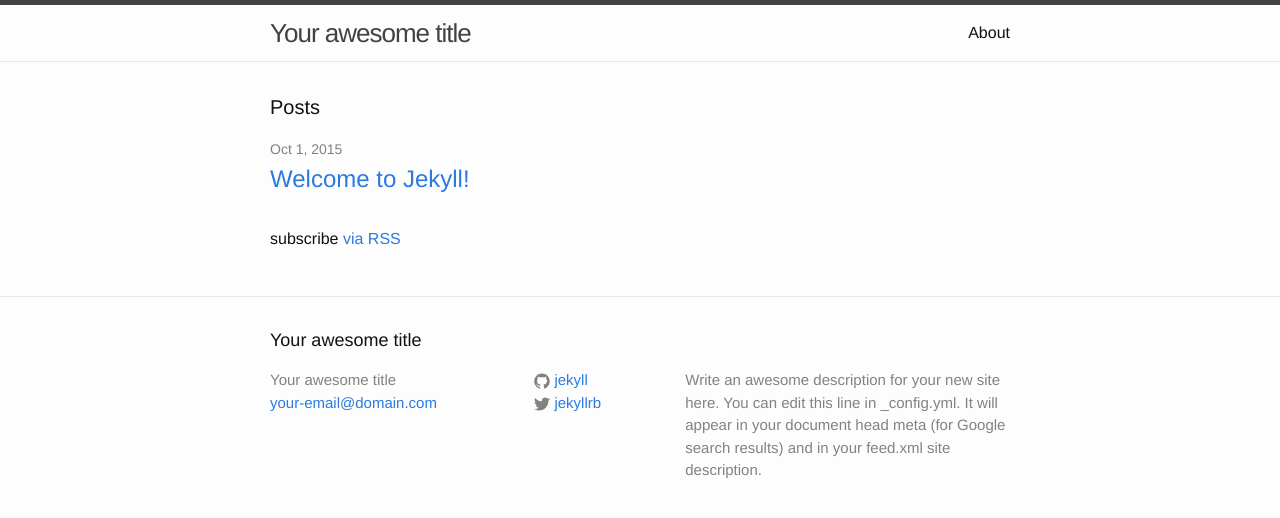
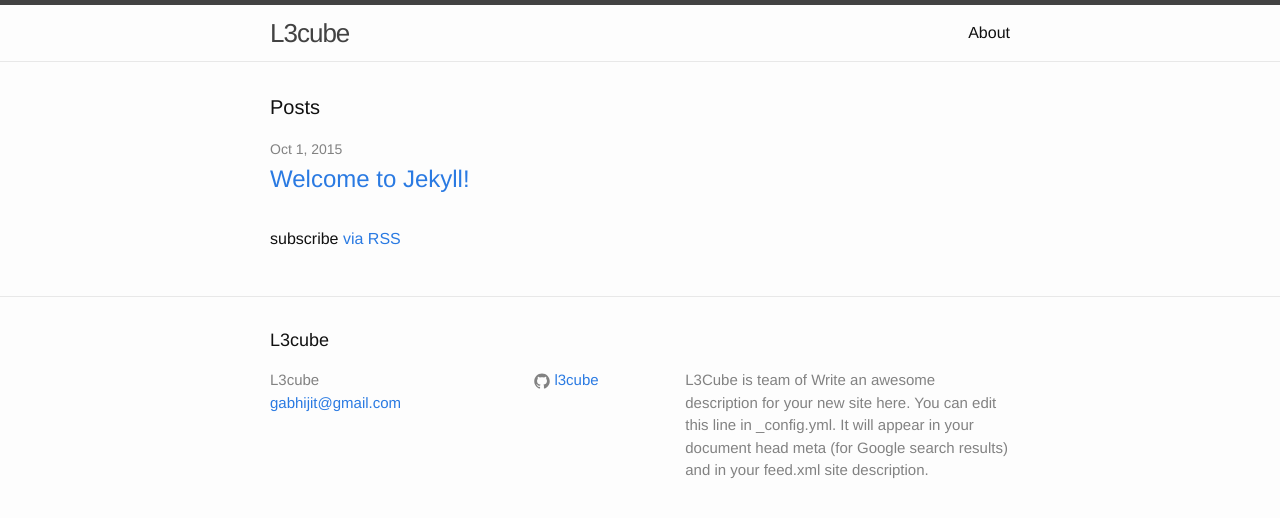
Before and after one commit to l3cube/l3cube.github.io, a Jekyll site: the page built from index.html, in a window 1280 px wide. Shown: the top 518 px of the page. Built offline with Jekyll 4.4.1, drawn with Linux system fonts in a browser that asks for light colours.

Commit message:
New version of jekyll

```diff
--- a/_config.yml
+++ b/_config.yml
@@ -1,14 +1,15 @@
 # Site settings
-title: Your awesome title
-email: your-email@domain.com
+title: L3cube
+email: gabhijit@gmail.com
 description: > # this means to ignore newlines until "baseurl:"
+  L3Cube is team of
   Write an awesome description for your new site here. You can edit this
   line in _config.yml. It will appear in your document head meta (for
   Google search results) and in your feed.xml site description.
 baseurl: "" # the subpath of your site, e.g. /blog/
 url: "http://yourdomain.com" # the base hostname & protocol for your site
-twitter_username: jekyllrb
-github_username:  jekyll
+#twitter_username: jekyllrb
+github_username:  l3cube
 
 # Build settings
 markdown: kramdown
```
